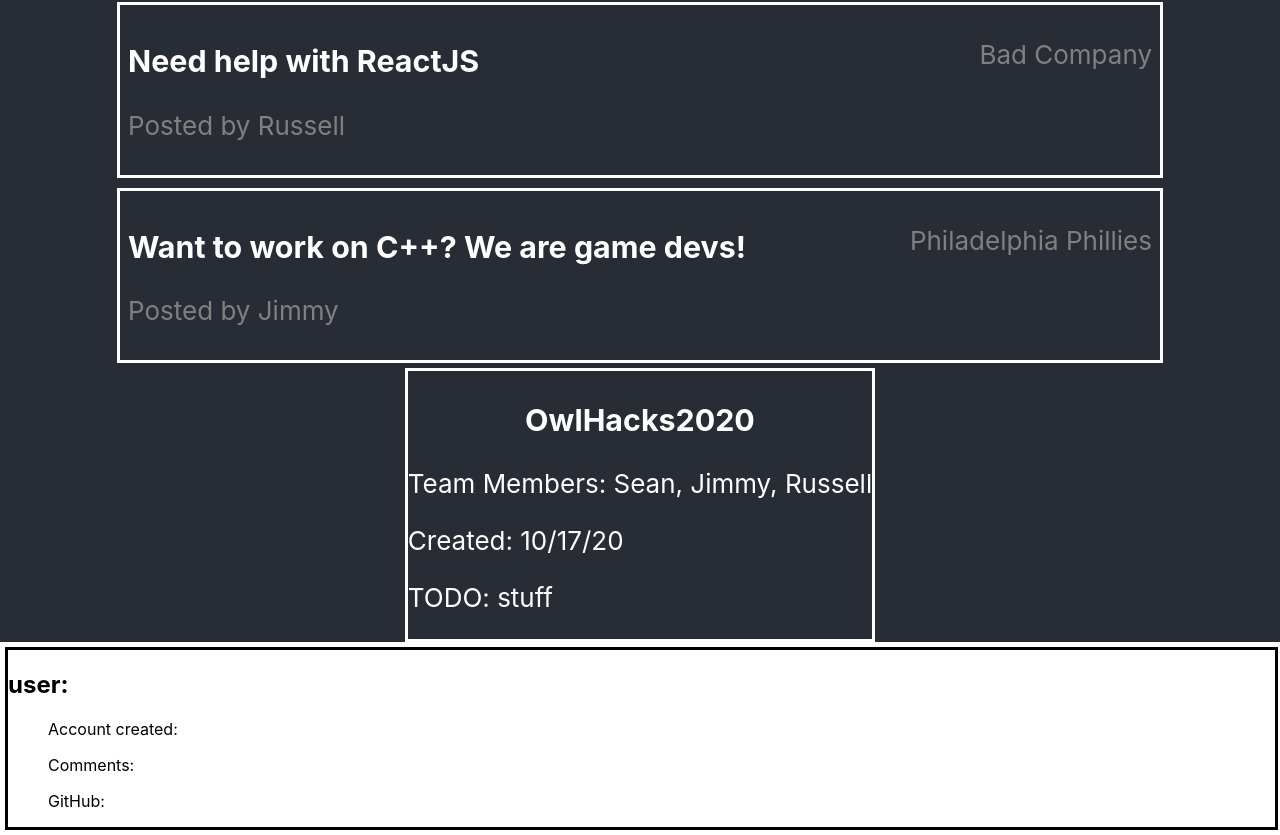
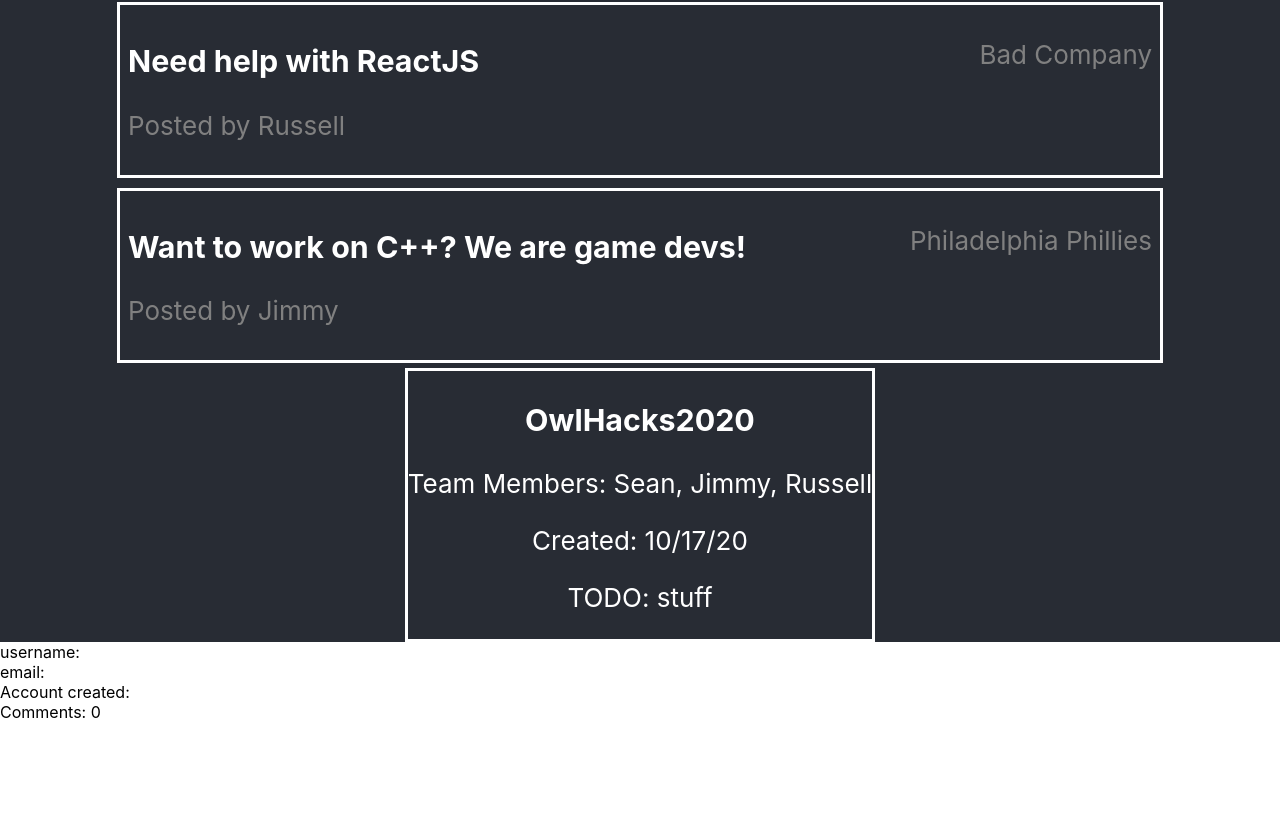
Before and after one commit to 12thStreetStudios/OwlHacks2020, a React (Create React App) app in the folder owlhacks2020/: page / in a window 1280 px wide. Shown: the part 375-1210 px from the top of the page. After the commit the page ends 1097 px from the top, so only its background shows below. Built offline with nearby package versions, Linux system fonts and the light colour scheme.

Commit message:
added set methods

```diff
--- a/owlhacks2020/src/components/User.css
+++ b/owlhacks2020/src/components/User.css
@@ -4,11 +4,15 @@
     margin:5px;
 
 }
-
-h2 {
-    text-align: left;
-
-}
-p {
+.username {
     text-align: left;
 }
+.email {
+    text-align: left;
+}
+.acc_creation {
+    text-align: left;
+}
+.num_comments {
+    text-align: left;
+}
--- a/owlhacks2020/src/components/User.js
+++ b/owlhacks2020/src/components/User.js
@@ -1,19 +1,77 @@
-import React from 'react'
-import './User.css'
+import React, { Component } from 'react';
+import './User.css';
 
-class User extends React.Component {
+export default class User extends Component {
+
+    state = {
+        username:'',
+        email:'',
+        acc_creation_date: '',
+        prev_comments: [],
+        orgs: [],
+    }
+    constructor(username, email, acc_creation_date) {
+        super();
+        this.username = username;
+        this.email = email;
+        this.acc_creation_date = acc_creation_date;
+    }
+// sets the username
+    setUsername = (username) => {
+        this.setState(state => ({
+            username: username,
+            email: this.state.email,
+            acc_creation_date: this.state.acc_creation_date,
+            prev_comments: this.state.prev_comments,
+            orgs: this.state.orgs
+        }))
+    }
+
+// sets the email
+    setEmail = (email) => {
+        this.setState(state => ({
+            username: this.state.username,
+            email: email,
+            acc_creation_date: this.state.acc_creation_date,
+            prev_comments: this.state.prev_comments,
+            orgs: this.state.orgs
+        }))
+    }
+    addComment = (comment) => {
+        this.setState(state => ({
+            username: this.state.username,
+            email: this.state.email,
+            acc_creation_date: this.state.acc_creation_date,
+            prev_comments: [...state.prev_comments,comment],
+            orgs: this.state.orgs
+        }))
+    }
+    addOrganization = (org) => {
+        this.setState(state => ({
+            username: this.state.username,
+            email: this.state.email,
+            acc_creation_date: this.state.acc_creation_date,
+            prev_comments: this.state.prev_comments,
+            orgs: [...state.orgs, org]
+        }))
+    }
+
     render() {
-        return (
-            <div className="user">
-                <h2 id ="username">user: {this.props.username}</h2>
-                <ul>
-                    <p id="acc_creation_date">Account created: {this.props.acc_creation_date}</p>
-                    <p id="total_comments">Comments: {this.props.num_comments}</p>
-                    <p id="GHProfile">GitHub: {this.props.ghp_url}</p>
-                </ul>
+        return(
+            <div className="wrapper">
+                <div className='username'>
+                    username: {this.state.username}
+                </div>
+                <div className='email'>
+                    email: {this.state.email}
+                </div>
+                <div className='acc_creation'>
+                    Account created: {this.state.acc_creation_date}
+                </div>
+                <div className='num_comments'>
+                    Comments: {this.state.prev_comments.length}
+                </div>
             </div>
         );
     }
 }
-
-export default User;
```
